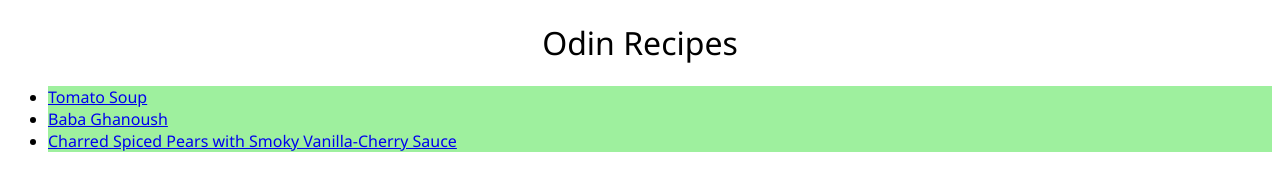
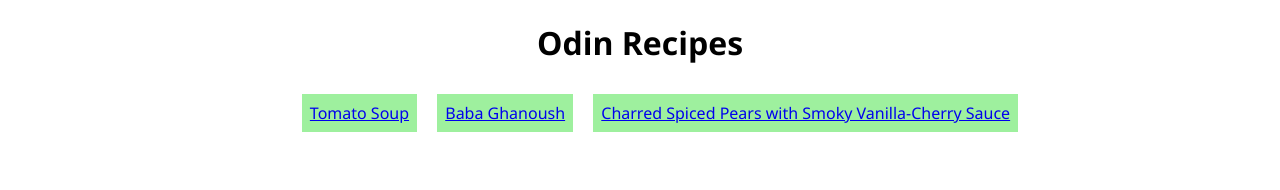
Before and after one commit to Tyler-Morgan1/odin-recipes, a plain HTML site: page index.html in a window 1280 px wide. Drawn offline with Linux system fonts and the light colour scheme.

Commit message:
Try out inline-block on homepage

```diff
--- a/styles/style.css
+++ b/styles/style.css
@@ -2,11 +2,17 @@ body {
     font-family:'Segoe UI', Tahoma, Geneva, Verdana, sans-serif;
 }
 
+ul {
+    text-align: center;
+}
+
 ul li {
     background-color: rgb(158, 240, 158);
+    margin: 8px;
+    display: inline-block;
+    padding: 8px;
 }
 
 #mainHeading {
-    font-weight: 100;
     text-align: center;
 }
```
